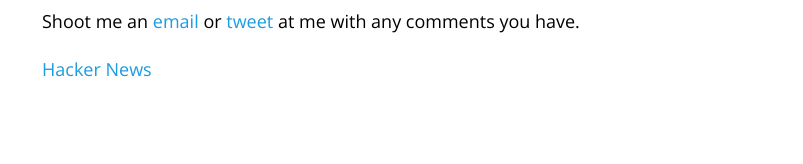
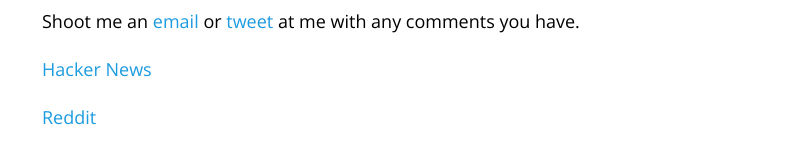
Before and after one commit to gondo/bouk.github.io, a Jekyll site: the page built from _posts/2015-03-29-monkey-patching-in-go.md, in a window 1280 px wide and 900 px high, scrolled down 5388 px. Shown: the part 720-884 px from the top of the window, without its empty margins (238-1041 px from the left). Built offline with Jekyll 4.4.1, drawn with Linux system fonts in a browser that asks for light colours; before the commit the page ends 6240 px from its top, so only the background shows below that.

Commit message:
Add Reddit link

```diff
--- a/_posts/2015-03-29-monkey-patching-in-go.md
+++ b/_posts/2015-03-29-monkey-patching-in-go.md
@@ -91,3 +91,5 @@ I hope you got something useful out of this blogpost, I know I had fun making it
 Shoot me an [email](mailto:boukevanderbijl@gmail.com) or [tweet](https://twitter.com/BvdBijl) at me with any comments you have.
 
 [Hacker News](https://news.ycombinator.com/item?id=9290917)
+
+[Reddit](https://www.reddit.com/r/golang/comments/30try1/monkey_patching_in_go/)
```
